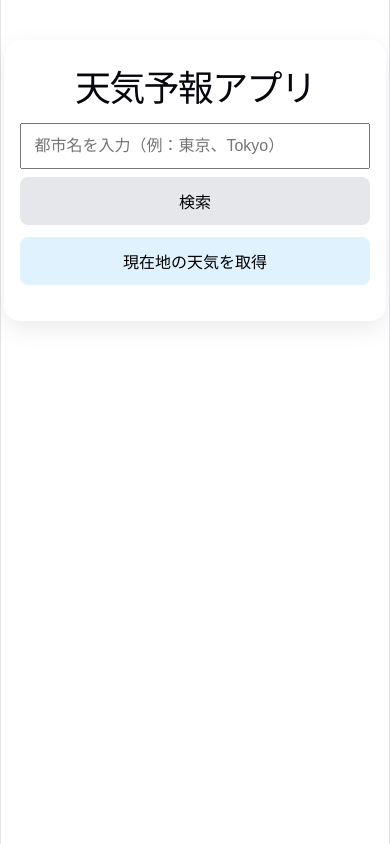
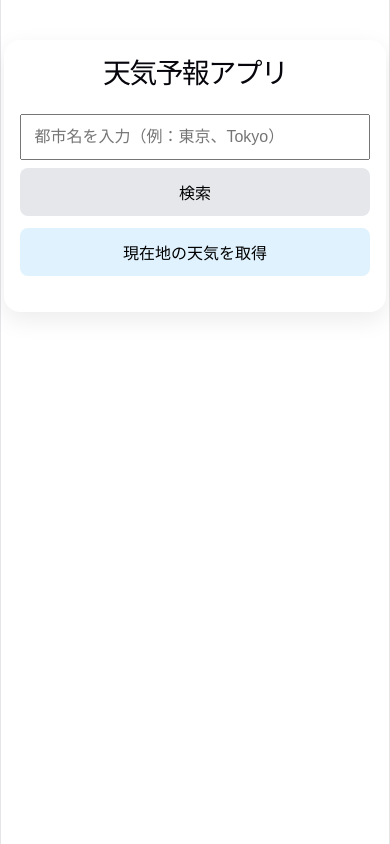
Before and after one commit to shimodum/react-weather-app, a React (Vite) app: page / in a window 390 px wide. Built offline with nearby package versions, Linux system fonts and the light colour scheme; no server answers.

Commit message:
style: 1025px付近でタイトル文字が大きく見える件を修正、検索履歴の文字サイズと高さを統一

```diff
--- a/src/App.css
+++ b/src/App.css
@@ -6,6 +6,12 @@
   border-radius: 16px;
   box-shadow: 0 8px 24px rgba(0, 0, 0, 0.08);
   text-align: center;
+}
+
+.app h1 {
+  margin: 0 0 24px;
+  font-size: 32px;
+  line-height: 1.2;
 }
 
 .search-form {
@@ -66,19 +72,27 @@
 .history h2 {
   font-size: 18px;
   text-align: center;
+  margin-bottom: 16px;
 }
 
 .history ul {
   padding: 0;
+  margin: 0;
   list-style: none;
 }
 
 .history li {
-  padding: 10px;
-  margin-bottom: 8px;
+  padding: 12px 14px;
+  margin-bottom: 10px;
   background: #f8fafc;
   border-radius: 8px;
   cursor: pointer;
+  font-size: 16px;
+  line-height: 1.5;
+  min-height: 48px;
+  display: flex;
+  align-items: center;
+  box-sizing: border-box;
 }
 
 .history li:hover {
@@ -107,6 +121,10 @@
     padding: 16px;
   }
 
+  .app h1 {
+    font-size: 28px;
+  }
+
   .search-form {
     flex-direction: column;
   }
```
